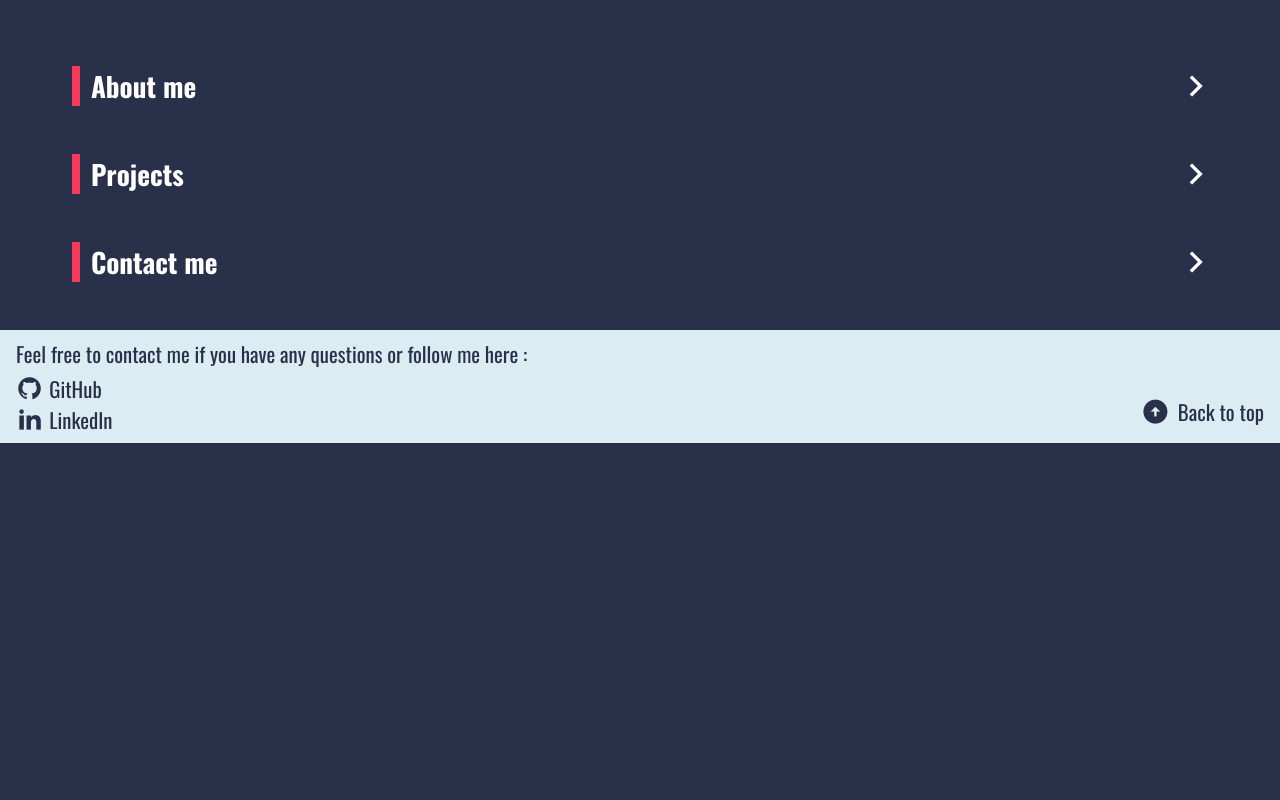
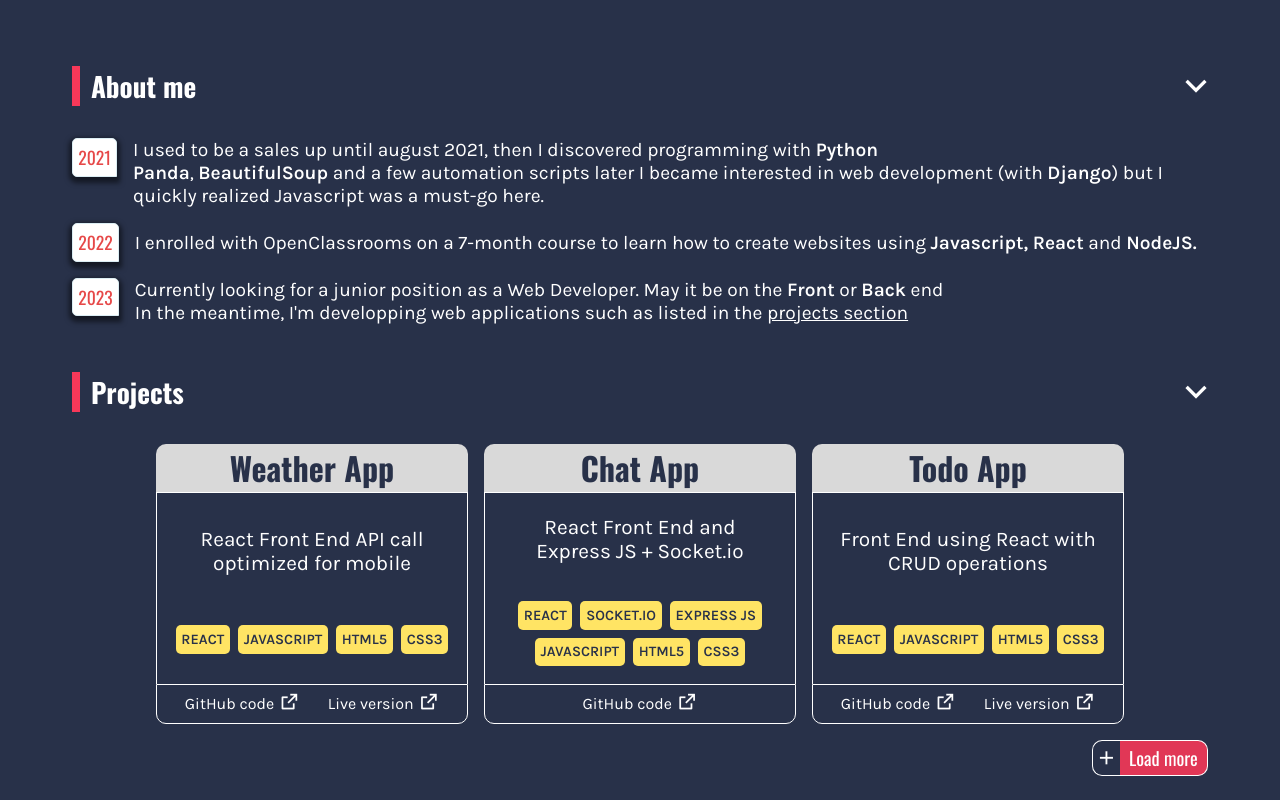
Before and after one commit to karafaze/portefolio, a React (Create React App) app: page / in a window 1280 px wide. Shown: the part 460-1260 px from the top of the page. Before the commit the page ends 903 px from the top, so only its background shows below. Built offline with nearby package versions, Linux system fonts and the light colour scheme.

Commit message:
implemented loadmore/less btn for project list

```diff
--- a/src/components/Form.js
+++ b/src/components/Form.js
@@ -30,20 +30,6 @@ export default function Form({ currentFormTopic }) {
                 [name]: value,
             };
         });
-    };
-
-    const handleClick = (e) => {
-        e.preventDefault();
-        const loadingSpinner = document.querySelector("#loading-spinner");
-        const successLoadingSpinner = document.querySelector("#success-loading-spinner");
-        loadingSpinner.style.display = "flex";
-        setTimeout(() => {
-            loadingSpinner.style.display = "none";
-            successLoadingSpinner.style.display = "flex"
-            setTimeout(() => {
-                successLoadingSpinner.style.display = "none"
-            }, 1000)
-        }, 1000);
     };
 
     const handleSubmit = (e) => {
@@ -86,7 +72,6 @@ export default function Form({ currentFormTopic }) {
 
     return (
         <article className="form">
-            {/* <form onSubmit={handleClick} className="form--container"> */}
             <form onSubmit={handleSubmit} className="form--container">
                 <div className="form--left">
                     <div className="form--item">
--- a/src/components/ProjectList.js
+++ b/src/components/ProjectList.js
@@ -1,16 +1,60 @@
-import React from "react";
+import React, { useState } from "react";
 import projectData from "../projectData.json";
 import Project from "./Project";
 import SectionContainer from "./SectionContainer";
 
 export default function ProjectList() {
-    const projects = projectData.map((project) => {
+    const [numDisplayed, setNumDisplayed] = useState(3);
+    const maxListLength = projectData.length;
+
+    const projects = projectData.slice(0, numDisplayed).map((project) => {
         return <Project key={project.id} data={project} />;
     });
 
+    const loadMore = () => {
+        setNumDisplayed(prevNum => prevNum + 2)
+    };
+
+    const loadLess = () => {
+        setNumDisplayed(prevNum => {
+            return prevNum === 4 ? 3 : prevNum - 2
+        })
+    };
+
     return (
         <SectionContainer title="Projects" id="projects">
-            <article className="card--container">{projects}</article>
+            <article className="card--container">
+                {projects}
+            </article>
+            <div className="load-project">
+                {
+                    projects.length <= 3 ? null : (
+                        <div
+                            className="load-project--btn"
+                            onClick={loadLess}
+                        >
+
+                            <i className="ri-subtract-line"></i>
+                            <button className="load-project--btn__less">
+                                Load less
+                            </button>
+                        </div>
+                    )
+                }
+                {
+                    projects.length === maxListLength ? null : (
+                        <div
+                            className="load-project--btn"
+                            onClick={loadMore}
+                        >
+                            <i className="ri-add-line"></i>
+                            <button className="load-project--btn__more">
+                                Load more
+                            </button>
+                        </div>
+                    )
+                }
+            </div>
         </SectionContainer>
     );
 }
--- a/src/components/SectionContainer.js
+++ b/src/components/SectionContainer.js
@@ -1,7 +1,7 @@
 import React, { useState } from "react";
 
 export default function SectionContainer(props) {
-    const [show, setShow] = useState(false);
+    const [show, setShow] = useState(true);
     const toggleShow = () => {
         setShow(prevShow => !prevShow)
     }
--- a/src/sass/components/_project.scss
+++ b/src/sass/components/_project.scss
@@ -86,3 +86,40 @@
         }
     }
 }
+
+.load-project{
+    margin-top: 1em;
+    display:flex;
+    align-items: center;
+    justify-content: space-evenly;
+    @include tablet{
+        justify-content: flex-end;
+        gap: 1em;
+    }
+    &--btn{
+        display: flex;
+        justify-content: center;
+        align-items: center;
+        cursor: pointer;
+        & button{
+            border: none;
+            background-color: #f73858e5;
+            color: #fff;
+            font-family: $font-title;
+            font-size: 1.15em;
+            padding: 0.2em .5em;
+            border-radius: 0px 10px 10px 0px;
+            border-right: 1px solid white;
+            border-top: 1px solid white;
+            border-bottom: 1px solid white;
+        }
+        & i {
+            font-size: 1.4em;
+            border-left: 1px solid white;
+            border-top: 1px solid white;
+            border-bottom: 1px solid white;
+            padding: .28em 0.1em;
+            border-radius: 10px 0 0 10px;
+        }
+    }
+}
```
